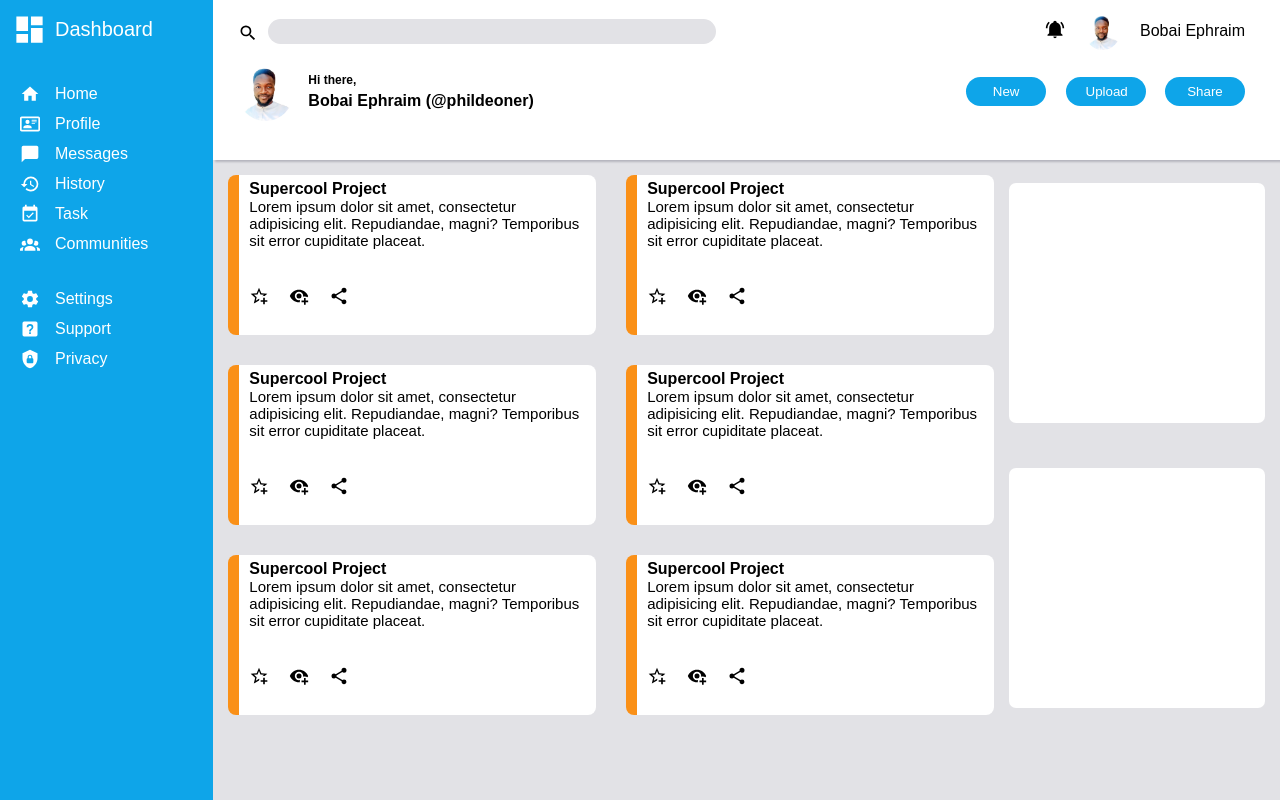
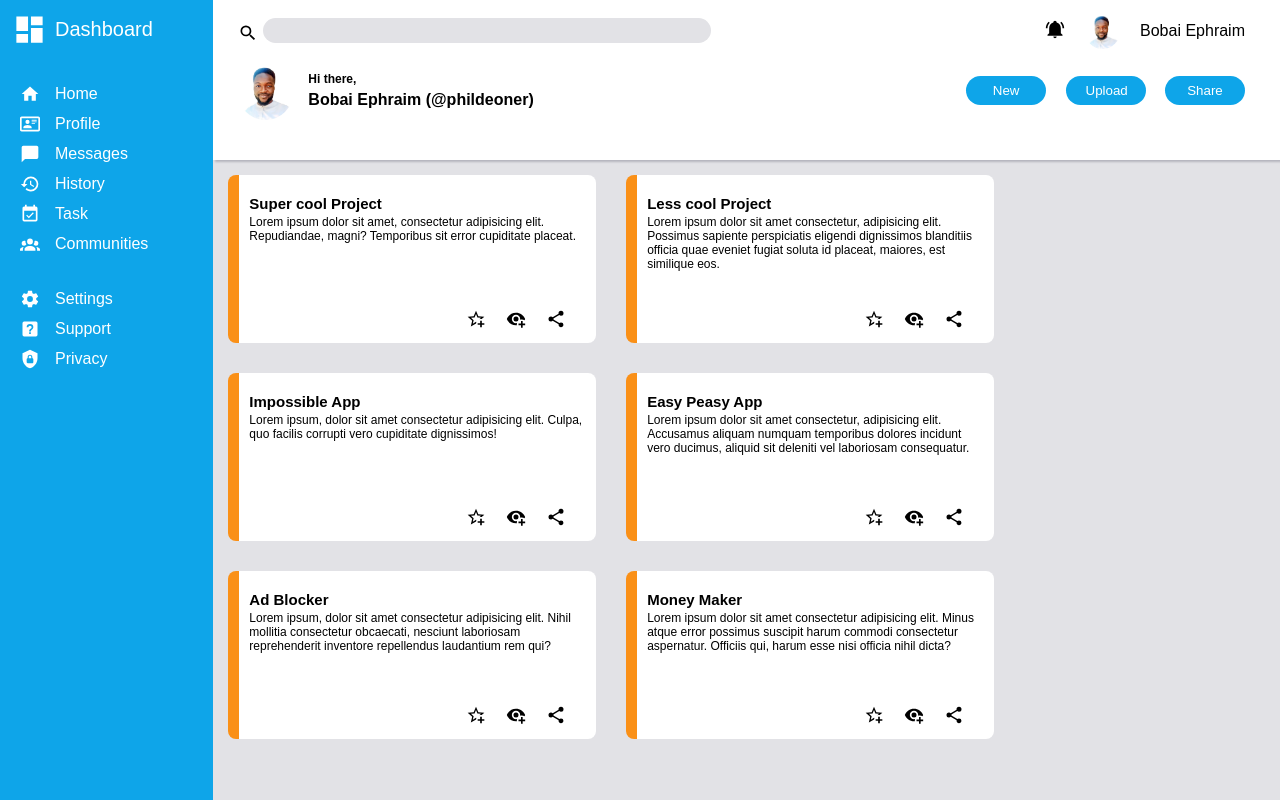
Before and after one commit to Phildeoner/admin-dashboard, a website: page index.html in a window 1280 px wide. Drawn offline with Linux system fonts and the light colour scheme.

Commit message:
Update style.css

```diff
--- a/index.html
+++ b/index.html
@@ -59,7 +59,7 @@
       <div class="top">
         <div class="part1">
           <div class="search">
-            <a href="#"><img src="./Images/magnify.svg" alt="search icon"></a>
+            <button class="btn"><img src="./Images/magnify.svg" alt="search icon"></button>
             <input type="text">
           </div>
           <div class="part2">
@@ -88,7 +88,7 @@
         <div class="grids">
           <div class="grid">
             <div class="grid-text">
-              <h4>Supercool Project</h4>
+              <h4>Super cool Project</h4>
               <p class="text">Lorem ipsum dolor sit amet, consectetur adipisicing elit. Repudiandae, magni? Temporibus sit error cupiditate placeat.</p>
             </div>
             <div class="views">
@@ -99,8 +99,8 @@
           </div>
           <div class="grid">
             <div class="grid-text">
-              <h4>Supercool Project</h4>
-              <p class="text">Lorem ipsum dolor sit amet, consectetur adipisicing elit. Repudiandae, magni? Temporibus sit error cupiditate placeat.</p>
+              <h4>Less cool Project</h4>
+              <p class="text">Lorem ipsum dolor sit amet consectetur, adipisicing elit. Possimus sapiente perspiciatis eligendi dignissimos blanditiis officia quae eveniet fugiat soluta id placeat, maiores, est similique eos.</p>
             </div>
             <div class="views">
               <a href="#"><img class="ingrid" src="./Images/star-plus-outline.svg" alt="star icon"></a>
@@ -110,8 +110,8 @@
           </div>
           <div class="grid">
             <div class="grid-text">
-              <h4>Supercool Project</h4>
-              <p class="text">Lorem ipsum dolor sit amet, consectetur adipisicing elit. Repudiandae, magni? Temporibus sit error cupiditate placeat.</p>
+              <h4>Impossible App</h4>
+              <p class="text">Lorem ipsum, dolor sit amet consectetur adipisicing elit. Culpa, quo facilis corrupti vero cupiditate dignissimos!</p>
             </div>
             <div class="views">
               <a href="#"><img class="ingrid" src="./Images/star-plus-outline.svg" alt="star icon"></a>
@@ -121,8 +121,8 @@
           </div>
           <div class="grid">
             <div class="grid-text">
-              <h4>Supercool Project</h4>
-              <p class="text">Lorem ipsum dolor sit amet, consectetur adipisicing elit. Repudiandae, magni? Temporibus sit error cupiditate placeat.</p>
+              <h4>Easy Peasy App</h4>
+              <p class="text">Lorem ipsum dolor sit amet consectetur, adipisicing elit. Accusamus aliquam numquam temporibus dolores incidunt vero ducimus, aliquid sit deleniti vel laboriosam consequatur.</p>
             </div>
             <div class="views">
               <a href="#"><img class="ingrid" src="./Images/star-plus-outline.svg" alt="star icon"></a>
@@ -132,8 +132,8 @@
           </div>
           <div class="grid">
             <div class="grid-text">
-              <h4>Supercool Project</h4>
-              <p class="text">Lorem ipsum dolor sit amet, consectetur adipisicing elit. Repudiandae, magni? Temporibus sit error cupiditate placeat.</p>
+              <h4>Ad Blocker</h4>
+              <p class="text">Lorem ipsum, dolor sit amet consectetur adipisicing elit. Nihil mollitia consectetur obcaecati, nesciunt laboriosam reprehenderit inventore repellendus laudantium rem qui?</p>
             </div>
             <div class="views">
               <a href="#"><img class="ingrid" src="./Images/star-plus-outline.svg" alt="star icon"></a>
@@ -143,8 +143,8 @@
           </div>
           <div class="grid">
             <div class="grid-text">
-              <h4>Supercool Project</h4>
-              <p class="text">Lorem ipsum dolor sit amet, consectetur adipisicing elit. Repudiandae, magni? Temporibus sit error cupiditate placeat.</p>
+              <h4>Money Maker</h4>
+              <p class="text">Lorem ipsum dolor sit amet consectetur adipisicing elit. Minus atque error possimus suscipit harum commodi consectetur aspernatur. Officiis qui, harum esse nisi officia nihil dicta?</p>
             </div>
             <div class="views">
               <a href="#"><img class="ingrid" src="./Images/star-plus-outline.svg" alt="star icon"></a>
@@ -154,10 +154,10 @@
           </div>
         </div>
         <div class="end-right">
-          <div class="box">
+          <div class="box1">
 
           </div>
-          <div class="box">
+          <div class="box2">
 
           </div>
         </div>
--- a/style.css
+++ b/style.css
@@ -24,9 +24,24 @@ body {
   gap: 25px;
 }
 
-a {
+.sidebar a {
   text-decoration: none;
   color: white;
+}
+
+.sidebar a:hover {
+  border-bottom: 2px solid #fa9017;
+  border-right: 2px solid #fa9017;
+  padding-right: 3px;
+  border-radius: 5px;
+  transition: 0.3s;
+}
+
+.btn {
+  padding: 0;
+  background-color: transparent;
+  margin: 0;
+  width: 25px;
 }
 
 .dashboard {
@@ -53,10 +68,11 @@ a {
   margin-bottom: 10px;
 }
 
-.image{
+.image {
   filter: invert(100%);
 }
-.options img{
+
+.options img {
   width: 20px;
   margin-right: 15px;
 }
@@ -79,7 +95,7 @@ a {
   box-shadow: 2px 2px 2px #b5b5be;
 }
 
-.search img{
+.search img {
   width: 20px;
   margin-right: 10px;
   margin-top: 8px;
@@ -104,11 +120,11 @@ a {
   gap: 20px;
 }
 
-.part2 img{
+.part2 img {
   width: 20px;
 }
 
-.part2 img.dp{
+.part2 img.dp {
   width: 35px;
   border-radius: 20px;
 }
@@ -141,15 +157,11 @@ input {
 .left {
   display: flex;
   align-items: center;
+  font-weight: 700;
 }
 
 span {
   margin: 0;
-}
-
-.left {
-  display: flex;
-  font-weight: 700;
 }
 
 .end {
@@ -158,7 +170,7 @@ span {
   justify-content: space-between;
 }
 
-button{
+button {
   padding: 7px 20px;
   width: 80px;
   border-radius: 20px;
@@ -167,6 +179,14 @@ button{
   color: white;
   margin-left: 15px;
   cursor: pointer;
+  position: relative;
+  transition: 0.5s;
+  transition-property: transform;
+}
+
+button:hover {
+  color: #fa9017;
+  transform: scale(1.1);
 }
 
 .right {
@@ -174,11 +194,21 @@ button{
 }
 
 .grid {
+  display: flex;
+  flex-direction: column;
+  justify-content: space-between;
   background-color: white;
-  height: 20vh;
+  height: 21vh;
   margin: 15px;
   border-left: 0.7rem solid #fa9017;
   border-radius: 8px;
+  position: relative;
+  transition: 0.5s;
+  transition-property: transform;
+}
+
+.grid:hover{
+  transform: scale(1.04);
 }
 
 .views {
@@ -186,26 +216,33 @@ button{
   align-items: center;
   position: relative;
   padding: 10px;
+  justify-content: right;
 }
 
 .views img {
   width: 20px;
   margin-right: 20px;
-  margin-bottom: 15px;
+  position: relative;
+  transition: 0.5s;
+  transition-property: transform;
 }
 
-.grid{
-  display: flex;
-  flex-direction: column;
-  justify-content: space-between;
+.views img:hover{
+  transform: scale(1.5);
+}
+
+h4 {
+  font-size: 15px;
 }
 
 .grid-text {
   padding: 5px 10px;
+  margin-top: 15px;
 }
 
-.grid-text p{
-  font-size: 15px;
+.grid-text p {
+  font-size: 12px;
+  margin-top: 3px;
 }
 
 .grids {
@@ -214,9 +251,8 @@ button{
   grid-template-rows: repeat(3, 1fr);
 }
 
-.box {
+.end-right div {
   background-color: white;
-  height: 30vh;
   width: 20vw;
   border-radius: 7px;
 }
@@ -226,7 +262,7 @@ button{
   justify-content: space-between;
 }
 
-.end-right{
+.end-right {
   display: grid;
   align-items: center;
   justify-content: space-between;
```
